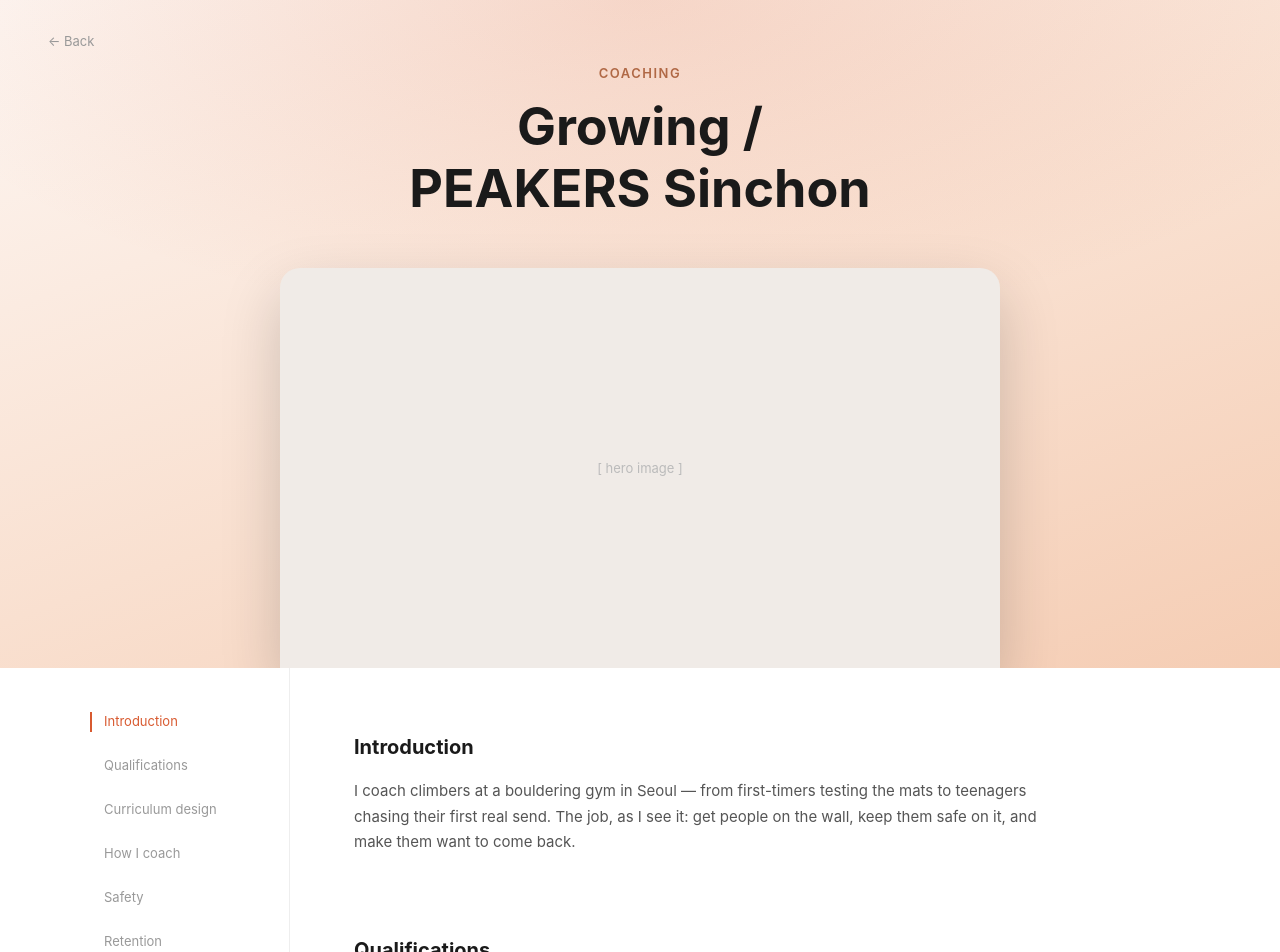
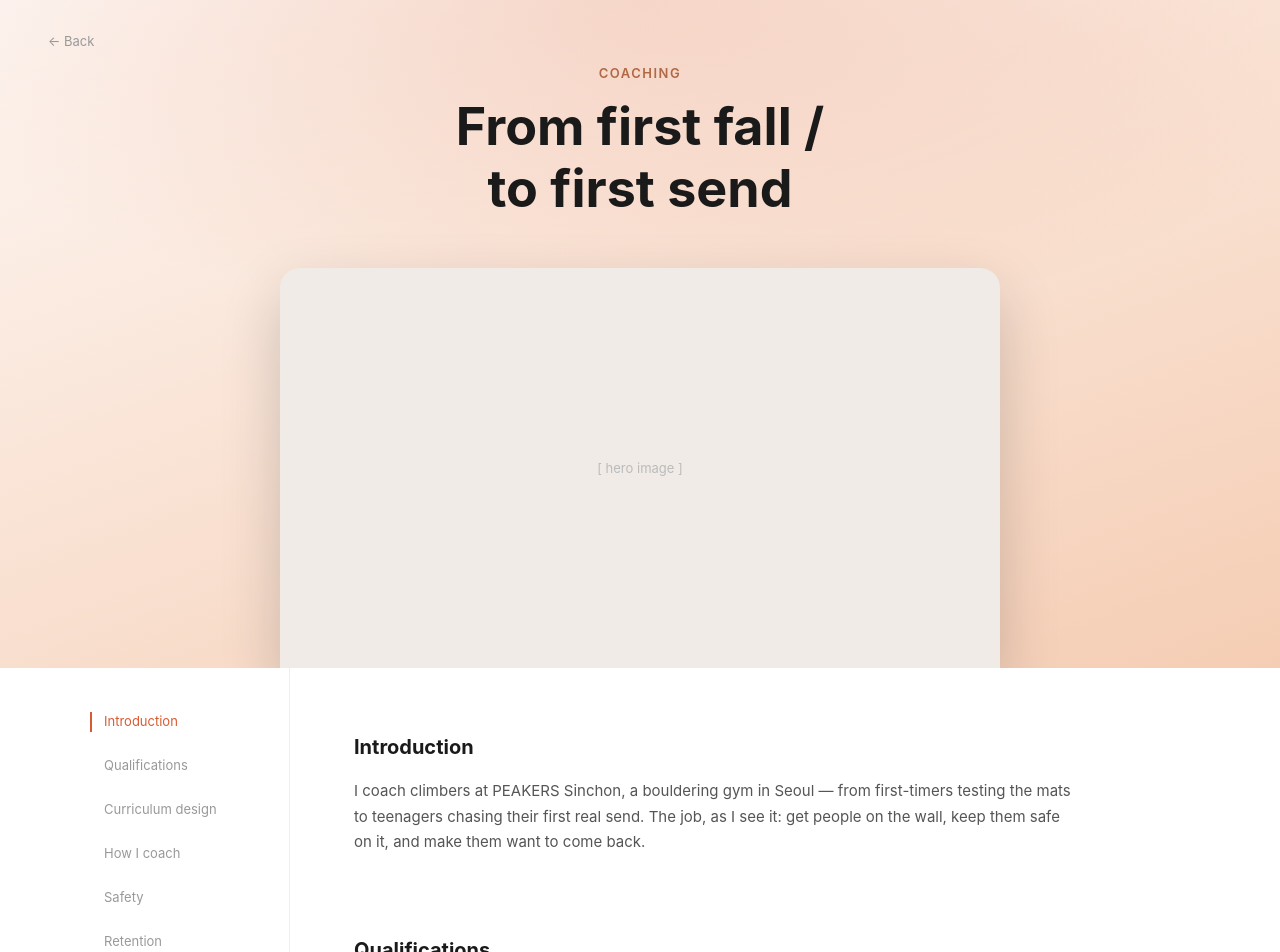
Before and after one commit to kbeomseop/portfolio, a Next.js app: page /projects/coaching in a window 1280 px wide. Shown: the top 952 px of the page. Built offline with nearby package versions, Linux system fonts and the light colour scheme; a web font is replaced by a local one.

Commit message:
coaching 페이지: title 및 introduction 본문 수정

```diff
--- a/src/app/projects/coaching/page.tsx
+++ b/src/app/projects/coaching/page.tsx
@@ -10,9 +10,10 @@ const sections: ProjectSection[] = [
       <div>
         <h2 className="text-[20px] font-bold text-[#1a1a1a] mb-4">Introduction</h2>
         <p className="text-[15px] leading-[1.7] text-[#555] max-w-[720px]">
-          I coach climbers at a bouldering gym in Seoul — from first-timers testing
-          the mats to teenagers chasing their first real send. The job, as I see it:
-          get people on the wall, keep them safe on it, and make them want to come back.
+          I coach climbers at PEAKERS Sinchon, a bouldering gym in Seoul — from
+          first-timers testing the mats to teenagers chasing their first real send.
+          The job, as I see it: get people on the wall, keep them safe on it, and
+          make them want to come back.
         </p>
       </div>
     ),
@@ -155,8 +156,8 @@ export default function CoachingPage() {
       categoryLabel="Coaching"
       title={
         <>
-          Growing /<br />
-          PEAKERS Sinchon
+          From first fall /<br />
+          to first send
         </>
       }
       sections={sections}
```
